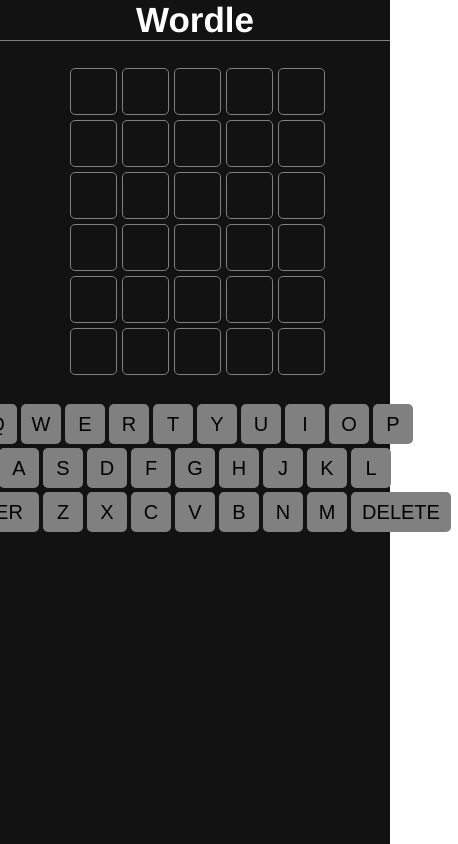
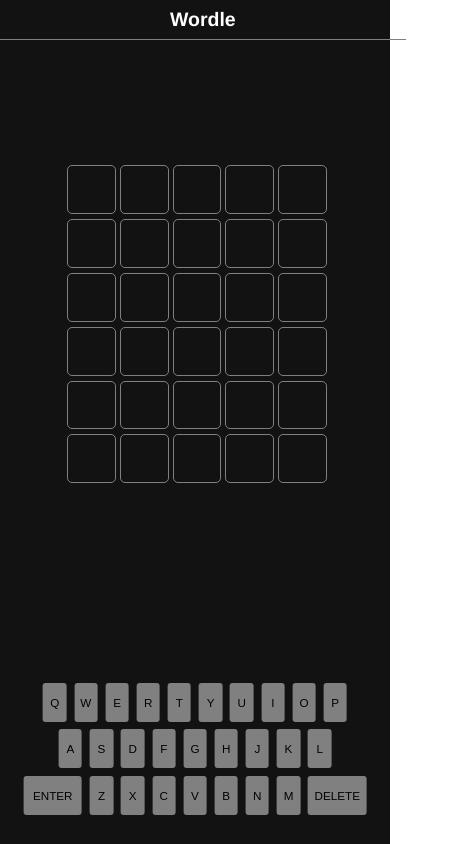
Before and after one commit to ManuelMarienhoff/Wordle, a React (Vite) app: page / in a window 390 px wide. Shown: the whole page, 458 px wide, since content can reach past the window. Built offline with nearby package versions, Linux system fonts and the light colour scheme.

Commit message:
version mobile

```diff
--- a/src/App.css
+++ b/src/App.css
@@ -24,7 +24,7 @@
   font-size: 35px;
 }
 .board {
-  margin-top: 20px;
+  margin-top: 40px;
   display: block;
   justify-content: center;
   padding: 2px;
@@ -101,3 +101,69 @@
 #error {
   background-color: #3a393c;
 }
+@media only screen and (max-width: 480px) {
+  .keyboard {
+    display: flex;
+    justify-content: center;
+    position: absolute;
+    bottom: 0;
+    left: 50%;
+    transform: translateX(-50%);
+  }
+
+  .key {
+    font-size: 3vw;
+    font-weight: 300;
+    margin: 1vw;
+    height: 10vw;
+    width: 6vw;
+    color: black;
+    background-color: grey;
+    border-radius: 3px;
+    font-family: Arial, Helvetica, sans-serif;
+    cursor: pointer;
+    display: grid;
+    place-items: center;
+  }
+
+  #big {
+    width: 15vw;
+  }
+
+  nav {
+    width: 100%;
+    margin: 0;
+    padding: 2vw;
+    border-bottom: 1px solid grey;
+    display: grid;
+    place-items: center;
+  }
+
+  nav h1 {
+    margin: 0;
+    font-family: Helvetica, Arial, sans-serif;
+    color: white;
+    font-size: 5vw;
+  }
+
+  .board {
+    margin-top: 30vw;
+    display: block;
+    justify-content: center;
+    padding: 1vw;
+    align-items: center;
+  }
+
+  .letter {
+    border: 1px solid grey;
+    border-radius: 5px;
+    width: 12vw;
+    height: 12vw;
+    font-size: 3vw;
+    font-weight: bolder;
+    margin-left: 1vw;
+    font-family: Arial, Helvetica, sans-serif;
+    display: grid;
+    place-items: center;
+  }
+}
--- a/src/App.jsx
+++ b/src/App.jsx
@@ -140,11 +140,9 @@
           setGameOver,
         }}>
         {/* everything inside this provider can access to the values*/}
-        <div className="game">
-          <Board />
-          {gameOver.gameOver ? <GameOver /> : <Keyboard />}{' '}
-          {/* if game is over show message, else show keyboard */}
-        </div>
+        <Board />
+        {gameOver.gameOver ? <GameOver /> : <Keyboard />}{' '}
+        {/* if game is over show message, else show keyboard */}
       </AppContext.Provider>
     </div>
   );
```
